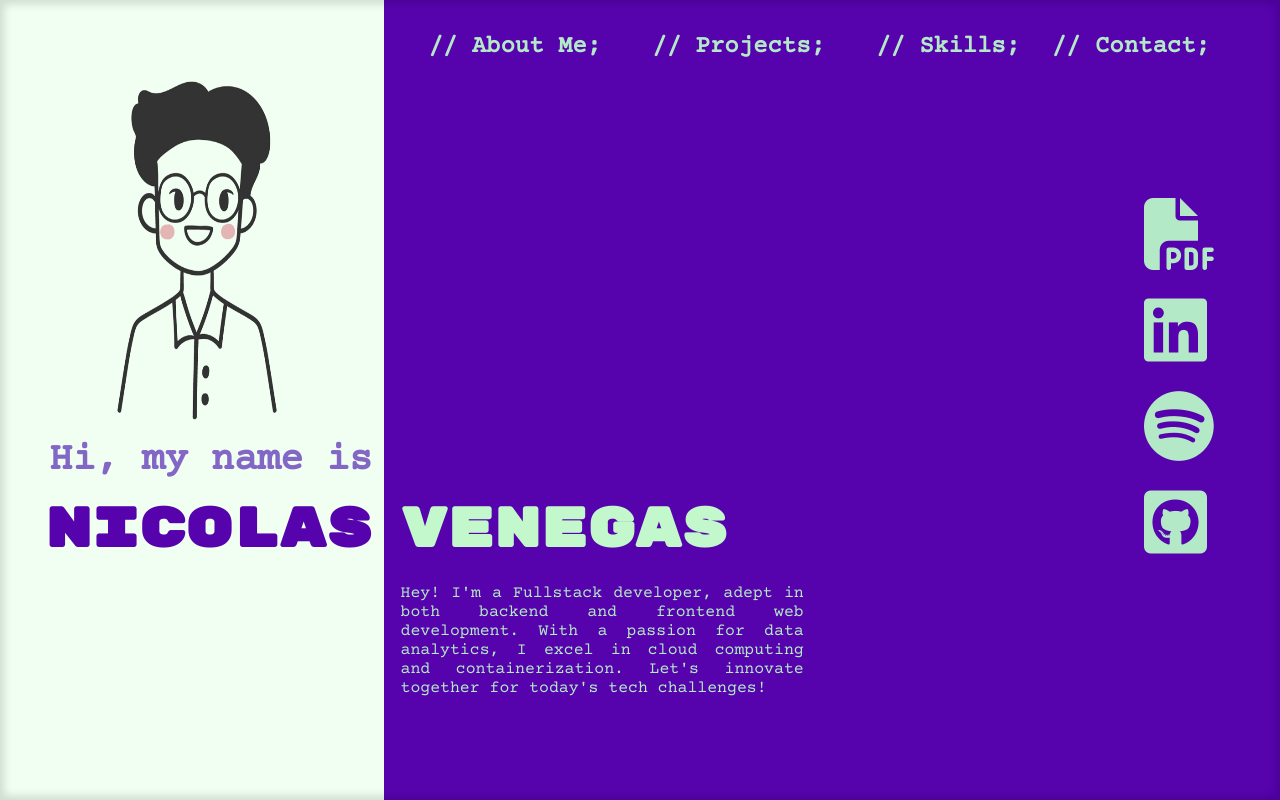
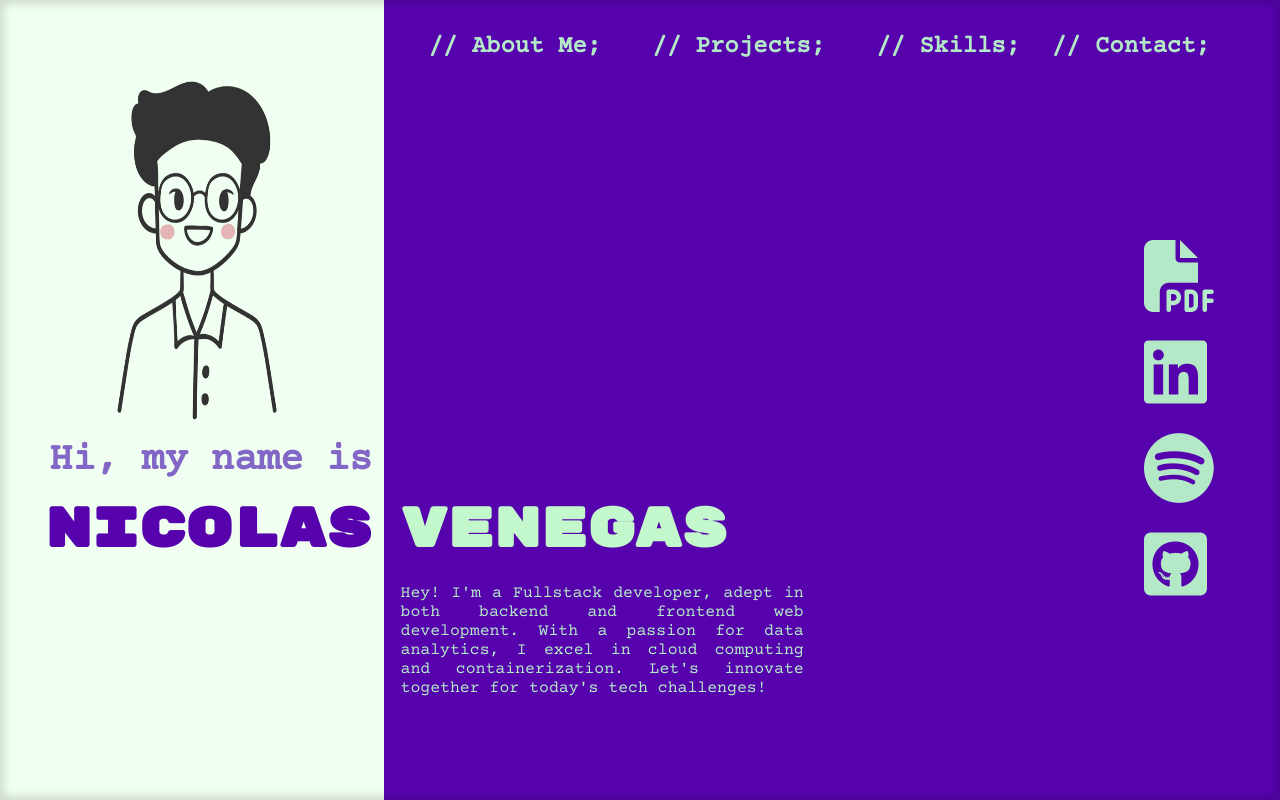
Before and after one commit to nicovenegas2/Portfolio, a React (Vite) app: page / in a window 1280 px wide. Built offline with nearby package versions, Linux system fonts and the light colour scheme.

Commit message:
Update Socialmedia

```diff
--- a/src/Styles/App.css
+++ b/src/Styles/App.css
@@ -22,5 +22,5 @@
     position: absolute;
     height: 45vh;
     right: 5vw;
-    top: 18rem;
+    top: 30%;
 }
```
Also changed, not shown: 1 other file (tests, documents, lock files or other folders).
